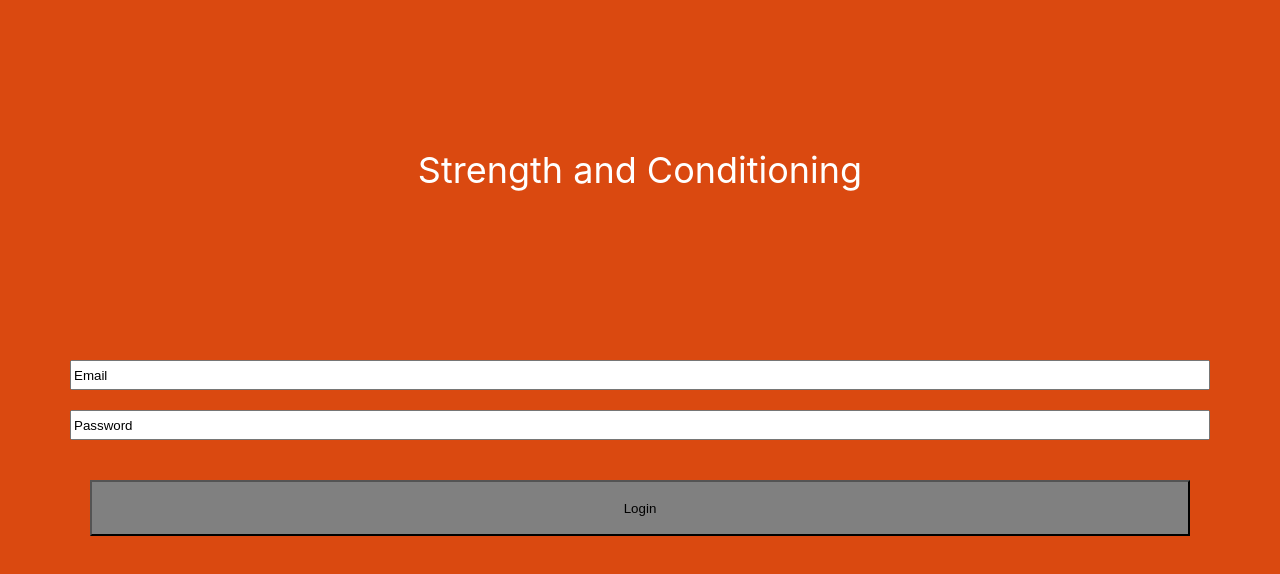
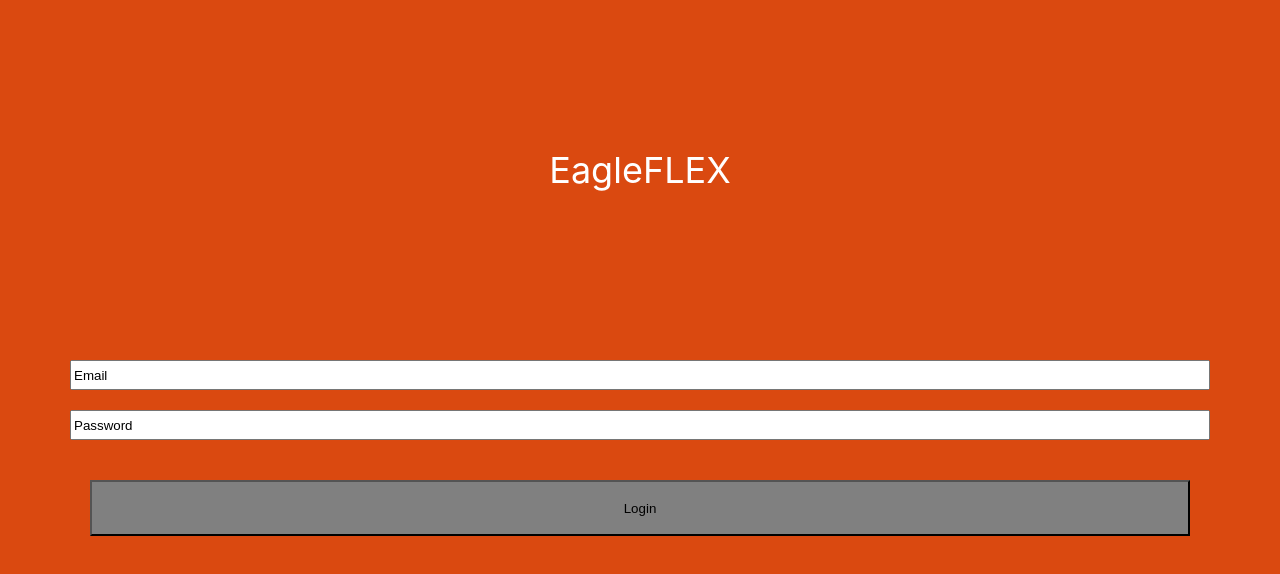
Before and after one commit to nocapsnospaces/athtrack, a React (Create React App) app in the folder athtrack-fe/: page / in a window 1280 px wide. Shown: the top 574 px of the page. Built offline with nearby package versions, Linux system fonts and the light colour scheme.

Commit message:
changed name to EagleFLEX

```diff
--- a/athtrack-fe/src/App.js
+++ b/athtrack-fe/src/App.js
@@ -5,7 +5,7 @@ function App() {
   return (
     <div className="App">
       <header className="App-header">
-        <p>Strength and Conditioning</p>
+        <p>EagleFLEX</p>
       </header>
 
       <body className="App-body">
```
